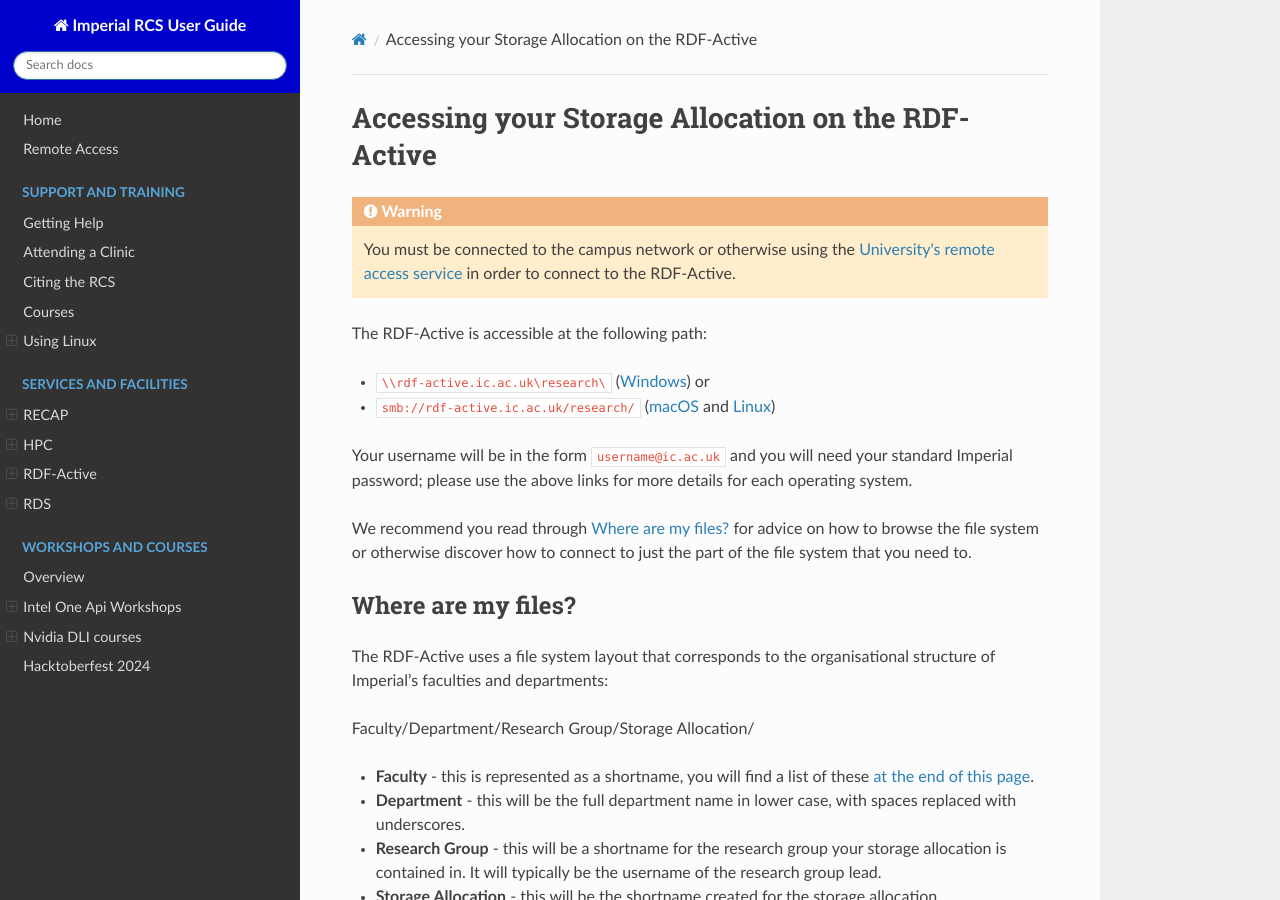
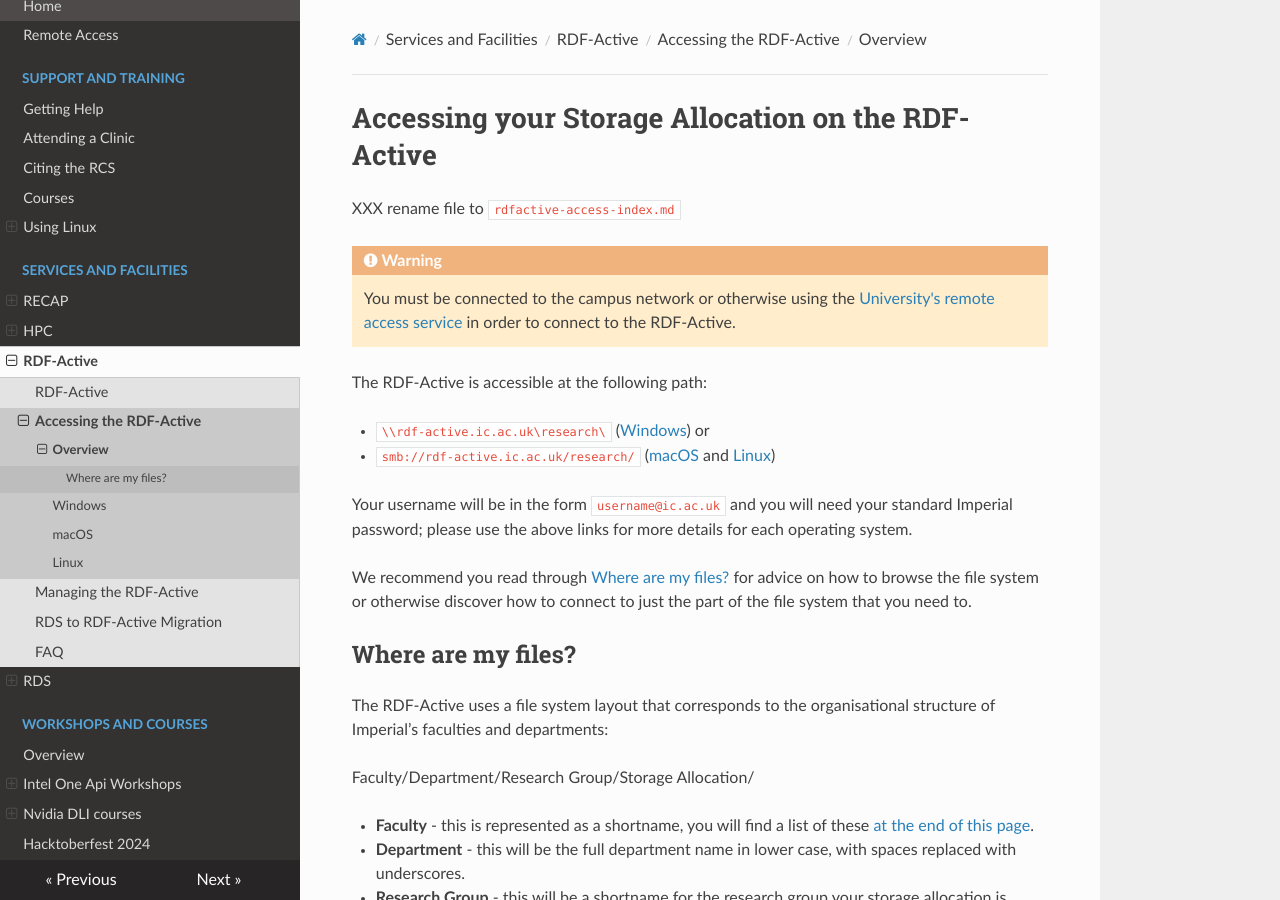
Before and after one commit to ImperialCollegeLondon/icl-rcs-user-guide, an MkDocs documentation site: the page built from docs/rdfactive/access/index.md, in a window 1280 px wide and 900 px high. Built offline with MkDocs 1.6.1, drawn with Linux system fonts in a browser that asks for light colours; nearby versions of some CDN libraries.

Commit message:
misc: more file name changes for github comparability

```diff
--- a/docs/rdfactive/access/rdfactive-access-index.md
+++ b/docs/rdfactive/access/index.md
@@ -1,4 +1,5 @@
 # Accessing your Storage Allocation on the RDF-Active
+XXX rename file to `rdfactive-access-index.md`
 
 !!! warning
 
```
